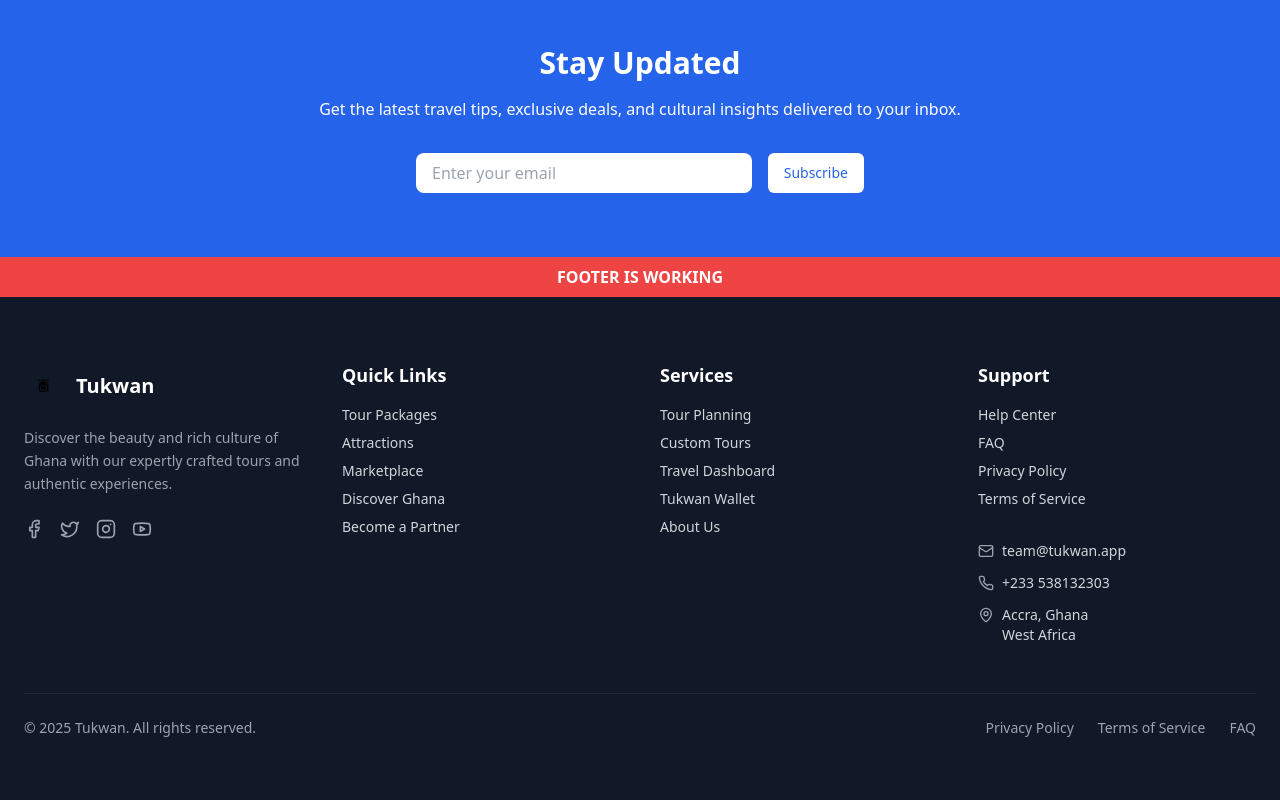
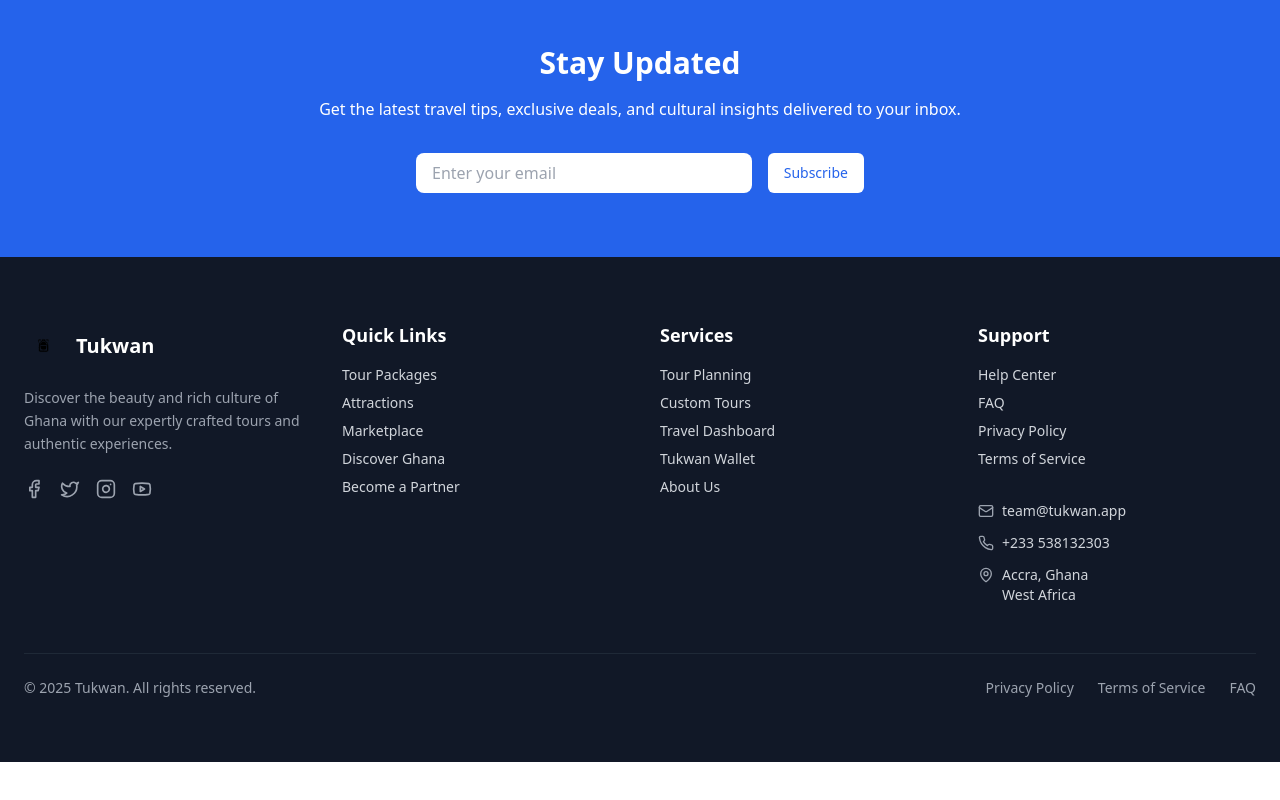
Before and after one commit to Kobe-Jones7/v0-tukwan-admin-system-t5, a Next.js app: page / in a window 1280 px wide. Shown: the part 4227-5027 px from the top of the page. After the commit the page ends 4989 px from the top, so only its background shows below. Built offline with nearby package versions, Linux system fonts and the light colour scheme.

Commit message:
style: cleaned up footer layout

```diff
--- a/components/footer.tsx
+++ b/components/footer.tsx
@@ -12,12 +12,6 @@ import {
 
 export function Footer() {
   return (
-    <>
-      {/* TEST BANNER */}
-      <div className="bg-red-500 text-white text-center p-2 font-bold">
-        FOOTER IS WORKING
-      </div>
-
     <footer className="bg-gray-900 text-white">
       <div className="container mx-auto px-6 py-16">
         <div className="grid grid-cols-1 md:grid-cols-2 lg:grid-cols-4 gap-10">
@@ -177,6 +171,5 @@ export function Footer() {
         </div>
       </div>
     </footer>
-    </>
   )
 }
```
Lines whose indentation alone changed are shown as unchanged.
